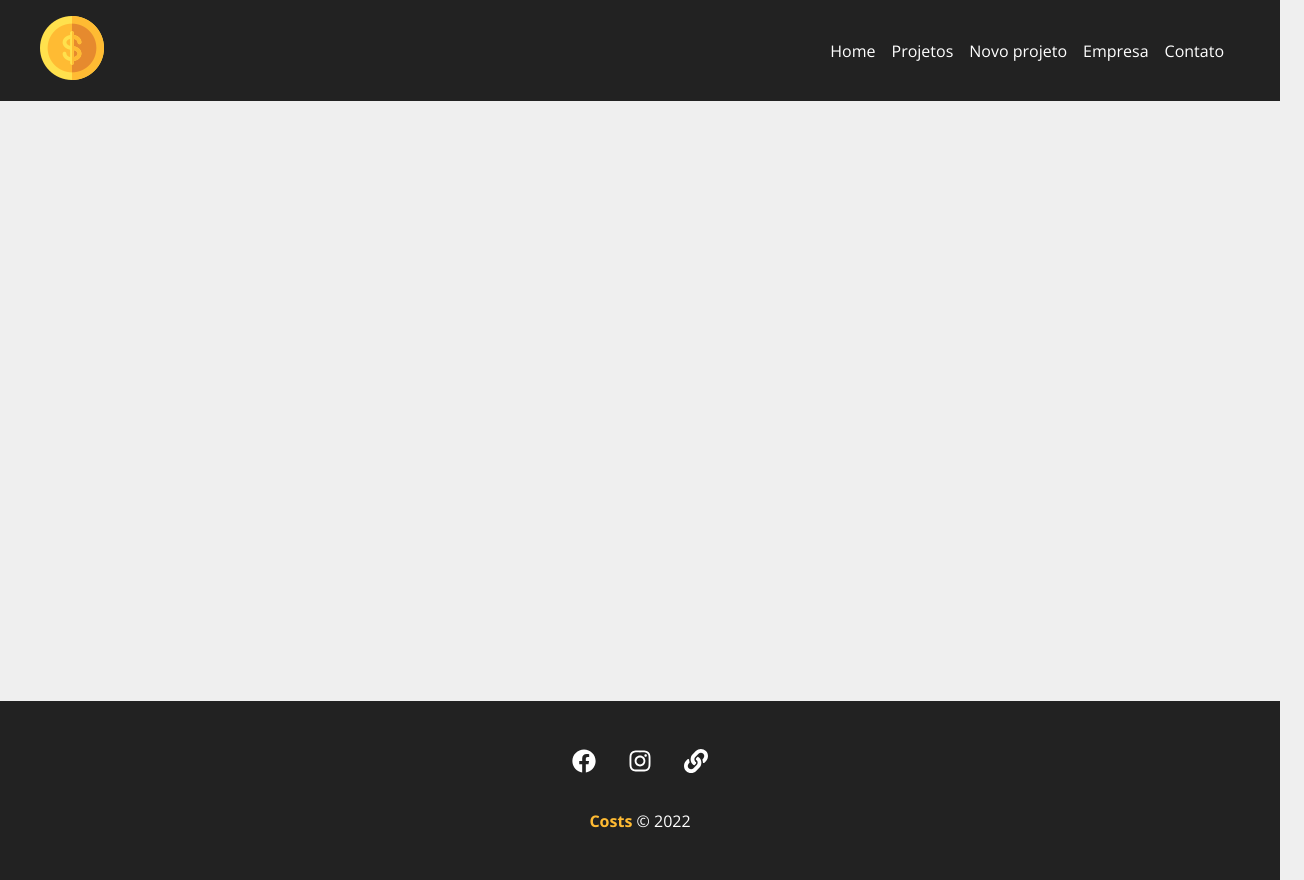
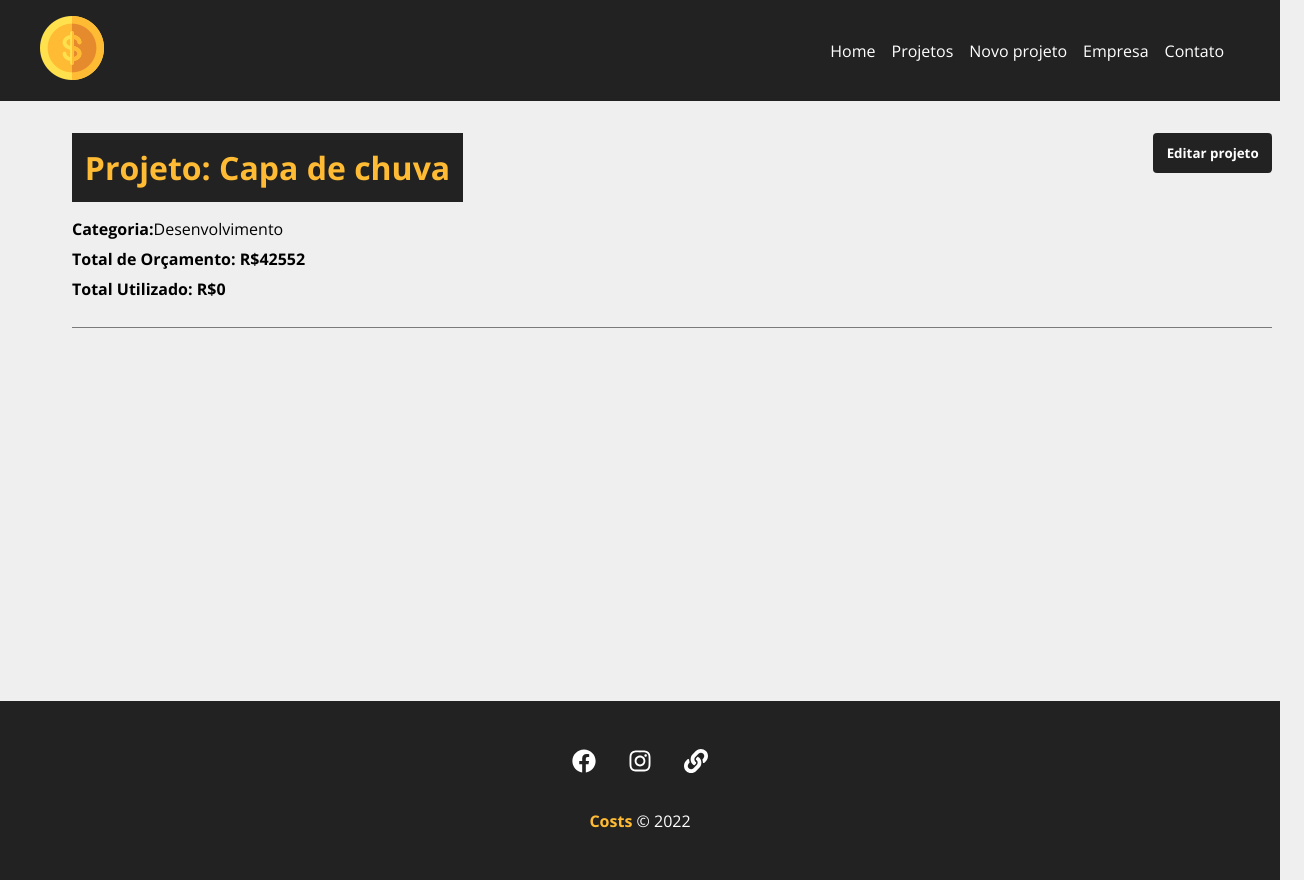
Before and after one commit to MatheusAbranches/costs, a React (Create React App) app: page /project/1 in a window 1280 px wide. Shown: the whole page, 1304 px wide, since content can reach past the window. Built offline with nearby package versions, Linux system fonts and the light colour scheme; data requests are answered from the project's data file.

Commit message:
rota do botão de edição

```diff
--- a/db.json
+++ b/db.json
@@ -1,5 +1,39 @@
 {
-  "projects": [],
+  "projects": [
+    {
+      "name": "Capa de chuva",
+      "budget": "42552",
+      "category": {
+        "id": "2",
+        "name": "Desenvolvimento"
+      },
+      "cost": 0,
+      "services": [],
+      "id": 1
+    },
+    {
+      "name": "teste",
+      "budget": "665",
+      "category": {
+        "id": "1",
+        "name": "Infra"
+      },
+      "cost": 0,
+      "services": [],
+      "id": 2
+    },
+    {
+      "name": "teste",
+      "budget": "4522",
+      "category": {
+        "id": "3",
+        "name": "Design"
+      },
+      "cost": 0,
+      "services": [],
+      "id": 3
+    }
+  ],
   "categories": [
     {
       "id": "1",
--- a/src/App.js
+++ b/src/App.js
@@ -10,6 +10,7 @@
 import Container from "./components/layout/Container";
 import Navbar from "./components/layout/Navbar";
 import Footer from "./components/layout/Footer";
+import Project from "./components/pages/Project";
 
 function App() {
   return (
@@ -22,6 +23,7 @@
           <Route path="/company" element={<Company />} />
           <Route path="/contact" element={<Contact />} />
           <Route path="/newproject" element={<NewProject />} />
+          <Route path="/project/:id" element={<Project />} />
         </Routes>
       </Container>
       <Footer />
--- /dev/null
+++ b/src/components/pages/Project.js
@@ -0,0 +1,73 @@
+import styles from './Project.module.css'
+
+import { useParams } from "react-router-dom";
+import { useState, useEffect } from "react";
+
+import Loading from "../layout/Loading";
+import Container from "../layout/Container";
+
+const Project = () => {
+  const { id } = useParams();
+  const [showProjectForm, setShowProjectForm] = useState(false);
+
+  const [project, setProject] = useState([]);
+
+  useEffect(() => {
+    setTimeout(() => {
+      fetch(`http://localhost:5000/projects/${id}`, {
+        method: "GET",
+        headers: {
+          "Content-Type": "application/json",
+        },
+      })
+        .then((res) => res.json())
+        .then((data) => {
+          setProject(data);
+        })
+        .catch();
+    }, 500);
+  }, [id]);
+
+  function toggleProjectForm() {
+    setShowProjectForm(!showProjectForm);
+  }
+
+  return (
+    <>
+      {project.name ? (
+        <div className={styles.project_details} >
+          <Container customClass="column">
+            <div className={styles.details_container}>
+              <h1>Projeto: {project.name}</h1>
+              <button onClick={toggleProjectForm} className={styles.btn} >
+                {!showProjectForm ? "Editar projeto" : "Fechar"}
+              </button>
+              {!showProjectForm ? (
+                <div className={styles.project_info}>
+                  <p>
+                    <span>Categoria:</span>
+                    {project.category.name}{" "}
+                  </p>
+                  <p>
+                    <span>Total de Orçamento: R${project.budget}</span>
+                  </p>
+                  <p>
+                    <span>Total Utilizado: R${project.cost}</span>
+                  </p>
+                </div>
+              ) : (
+                <div className={styles.project_info}>
+                  <p>detalhes do projeto</p>
+                </div>
+              )}
+            </div>
+          </Container>
+        </div>
+      ) : (
+        <Loading />
+      )}
+    </>
+  );
+};
+
+export default Project;
--- /dev/null
+++ b/src/components/pages/Project.module.css
@@ -0,0 +1,51 @@
+.project_details {
+  padding: 2em;
+}
+
+.project_details h1,
+.project_details h2,
+.project_details p {
+  margin-bottom: 0.5em;
+}
+
+.project_details h1 {
+  background-color: #222;
+  color: #ffbb33;
+  padding: 0.4em;
+}
+
+.project_details span {
+  font-weight: bold;
+}
+
+.details_container,
+.service_form_container {
+  border-bottom: 1px solid #7a7a7a;
+  margin-bottom: 1.2em;
+  padding-bottom: 1.2em;
+  display: flex;
+  justify-content: space-between;
+  flex-wrap: wrap;
+}
+
+.btn {
+  background-color: #222;
+  color: #fff;
+  padding: 0.5em 1em;
+  border-radius: 4px;
+  text-decoration: none;
+  font-weight: bold;
+  transition: 0.3s;
+  cursor: pointer;
+  max-height: 40px;
+  border: none;
+}
+
+.btn:hover {
+  color: #ffbb33;
+}
+
+
+.project_info{
+    width: 100%;
+}
--- a/src/components/pages/ProjectCard.js
+++ b/src/components/pages/ProjectCard.js
@@ -21,7 +21,7 @@
         {category.name}
       </p>
       <div className={styles.project_card_actions}>
-        <Link to="/">
+        <Link to={`/project/${id}`}>
           <BsPencil /> Editar
         </Link>
         <button onClick={remove}>
--- a/src/components/pages/Projects.js
+++ b/src/components/pages/Projects.js
@@ -42,7 +42,7 @@
       },
     })
       .then((resp) => resp.json())
-      .then((data) => {
+      .then(() => {
         setProjects(projects.filter(((project) => project.id !== id)));
         setProjectMessage('Projeto removido com sucesso!')
       })
@@ -60,8 +60,8 @@
         <h1>Meus Projetos</h1>
         <LinkButton to="/newproject" text="Criar Projeto" />
       </div>
-      { <Message type="success" msg={message} />}
-      { <Message type="success" msg={projectMessage} />}
+      {message && <Message type="success" msg={message} />}
+      {projectMessage && <Message type="success" msg={projectMessage} />}
       <Container customClass="start">
         {projects.length > 0 &&
           projects.map((project) => (
```
